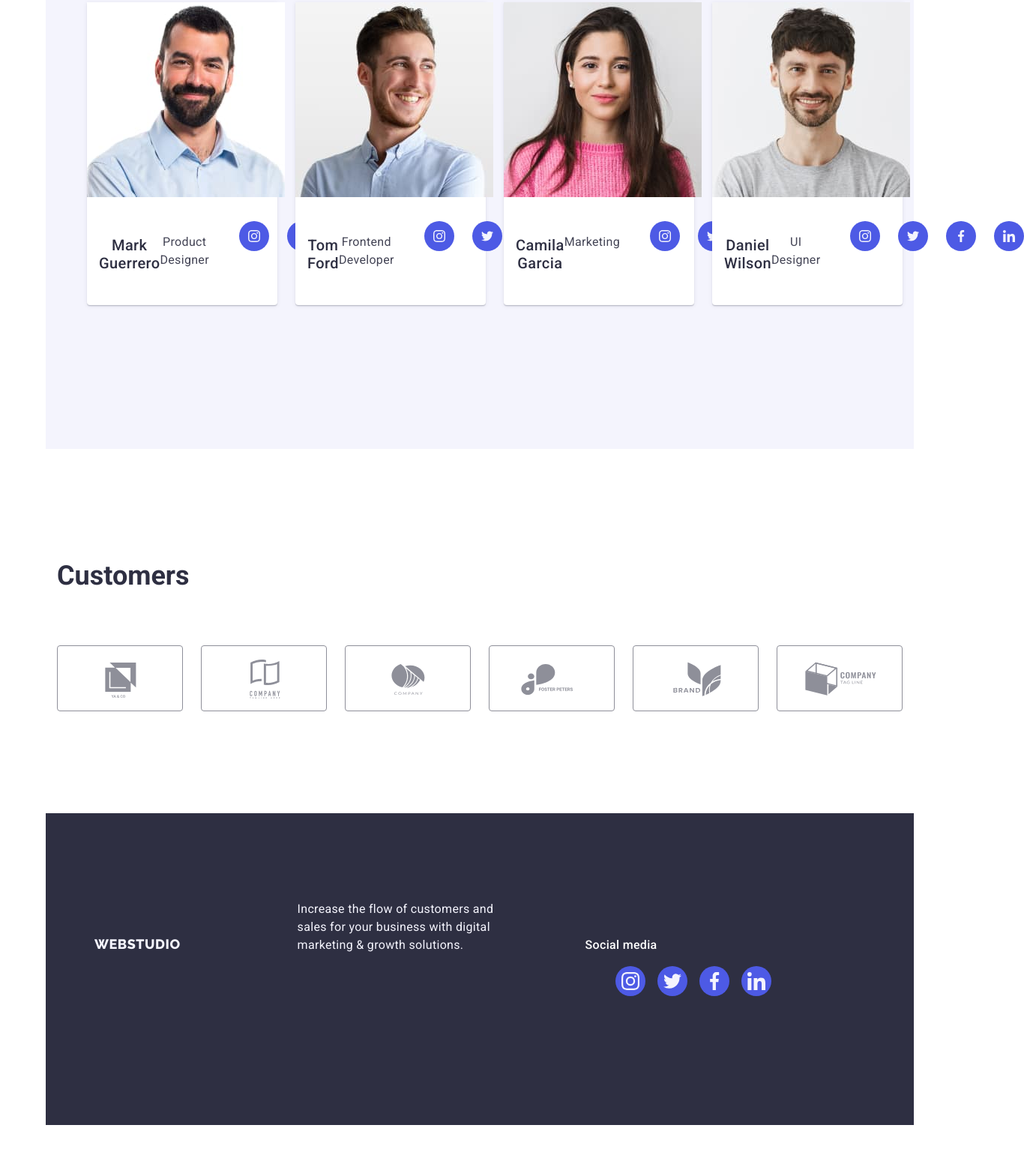
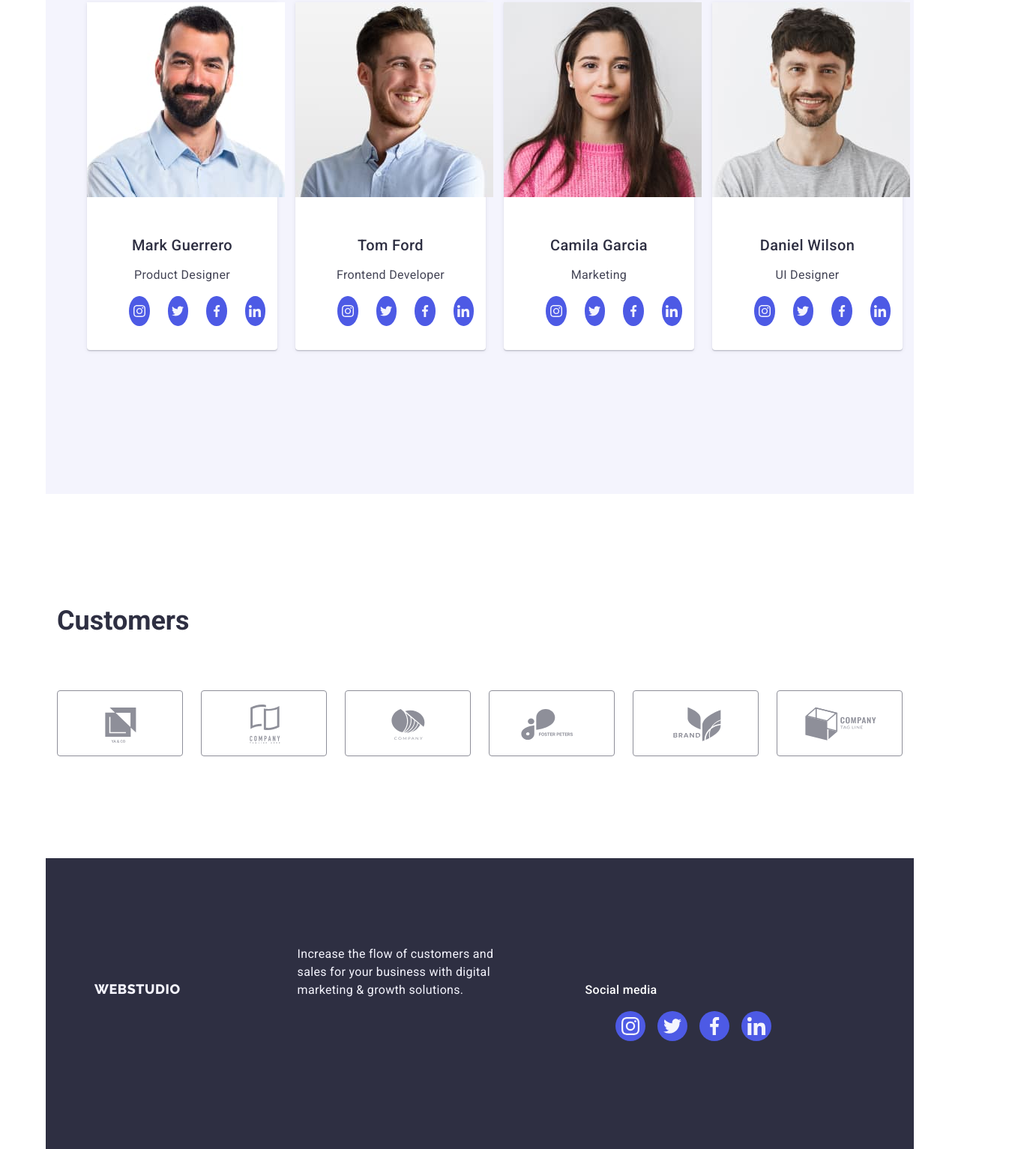
Before and after one commit to HAKCERclon01/goit-markup-hw-04, a plain HTML site: page index.html in a window 1280 px wide. Shown: the part 1980-3513 px from the top of the page at 75% size, 1366 px wide, since content can reach past the window. Before the commit the page ends 3481 px from the top, so only its background shows below. Drawn offline with nearby package versions, Linux system fonts and the light colour scheme.

Commit message:
dsfasfsadgdxg

```diff
--- a/css/styles.css.css
+++ b/css/styles.css.css
@@ -807,10 +807,10 @@ team-text .button-web-site-p {
 }
 
 .team-social-network-link {
+  display: flex;
   width: 100%;
   height: 100%;
   border-radius: 50%;
-  display: flex;
   align-items: center;
   justify-content: center;
   background-color: #4d5ae5;
@@ -836,11 +836,11 @@ team-text .button-web-site-p {
   height: 88px;
 }
 .logos-link {
+  display: flex;
   height: 100%;
   width: 100%;
   border: 1px solid #8e8f99;
   border-radius: 4px;
-  display: flex;
   align-items: center;
   justify-content: center;
   color: #8e8f99;
@@ -882,6 +882,8 @@ team-text .button-web-site-p {
   letter-spacing: 0.02em;
   color: #ffffff;
   margin-bottom: 16px;
+  margin: 0;
+  padding: 0;
 }
 .team-social-network-link:hover{
   background-color: #404bbf;
@@ -895,11 +897,11 @@ team-text .button-web-site-p {
   height: 40px;
 }
 .footer-link {
+  display: flex;
   width: 100%;
   height: 100%;
   background-color: #4d5ae5;
   border-radius: 50%;
-  display: flex;
   align-items: center;
   justify-content: center;
 }
@@ -921,9 +923,6 @@ team-text .button-web-site-p {
   box-shadow: 0px 3px 1px rgba(0, 0, 0, 0.1), 0px 2px 1px rgba(0, 0, 0, 0.08),
     0px 2px 2px rgba(0, 0, 0, 0.12);
 }
-.hero-link-p {
-  display: block;
-}
 .hero-link-p:hover {
   box-shadow: 0px 1px 6px rgba(46, 47, 66, 0.08),
     0px 1px 1px rgba(46, 47, 66, 0.16), 0px 2px 1px rgba(46, 47, 66, 0.08);
--- a/index.html
+++ b/index.html
@@ -163,7 +163,7 @@
                 width="264"
                 style="display: block"
               />
-              <div class="team-div special">
+              <div class="team-div">
                 <h3 class="team-subtitl">Mark Guerrero</h3>
                 <p class="team-text">Product Designer</p>
                 <ul class="team-social-network">
@@ -222,7 +222,7 @@
                 width="264"
                 style="display: block"
               />
-              <div class="team-div special">
+              <div class="team-div">
                 <h3 class="team-subtitl">Tom Ford</h3>
                 <p class="team-text">Frontend Developer</p>
                 <ul class="team-social-network">
@@ -279,7 +279,7 @@
                 width="264"
                 style="display: block"
               />
-              <div class="team-div special">
+              <div class="team-div">
                 <h3 class="team-subtitl">Camila Garcia</h3>
                 <p class="team-text">Marketing</p>
                 <ul class="team-social-network">
@@ -336,7 +336,7 @@
                 width="264"
                 style="display: block"
               />
-              <div class="team-div special">
+              <div class="team-div">
                 <h3 class="team-subtitl">Daniel Wilson</h3>
                 <p class="team-text">UI Designer</p>
                 <ul class="team-social-network">
```
